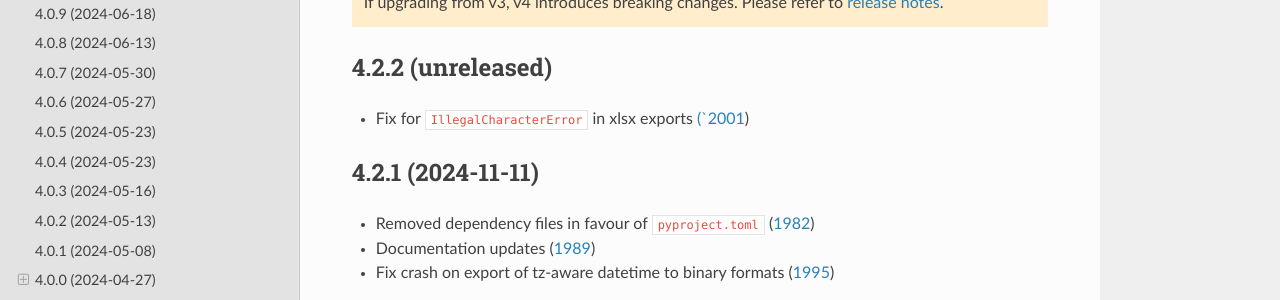
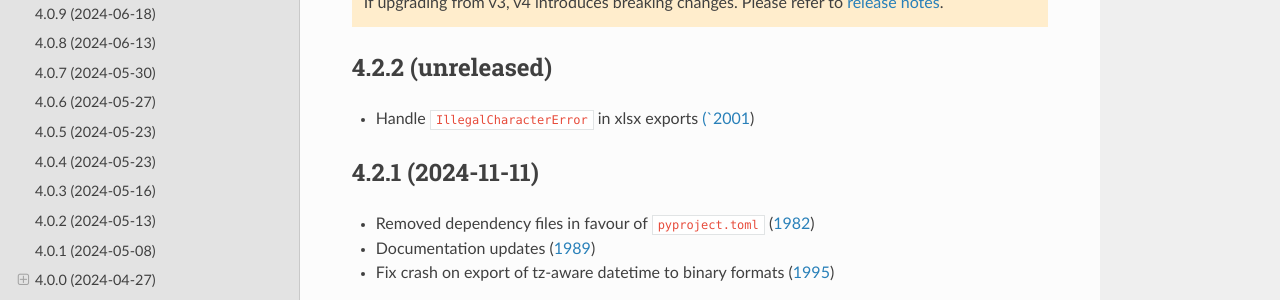
Before and after one commit to django-import-export/django-import-export, a Sphinx documentation site: the page built from docs/changelog.rst, in a window 1280 px wide and 900 px high. Shown: the part 210-510 px from the top of the window. Built offline with Sphinx 7.4.7 and the Read the Docs theme 3.1.0, drawn with Linux system fonts in a browser that asks for light colours; pages that are not in the unit, such as notebooks, are missing from menus; the version number could not be read and is left out.

Commit message:
updated changelog

```diff
--- a/docs/changelog.rst
+++ b/docs/changelog.rst
@@ -8,7 +8,7 @@ Changelog
 4.2.2 (unreleased)
 ------------------
 
-- Fix for ``IllegalCharacterError`` in xlsx exports `(`2001 <https://github.com/django-import-export/django-import-export/issues/2001>`_)
+- Handle ``IllegalCharacterError`` in xlsx exports `(`2001 <https://github.com/django-import-export/django-import-export/issues/2001>`_)
 
 4.2.1 (2024-11-11)
 ------------------
```
